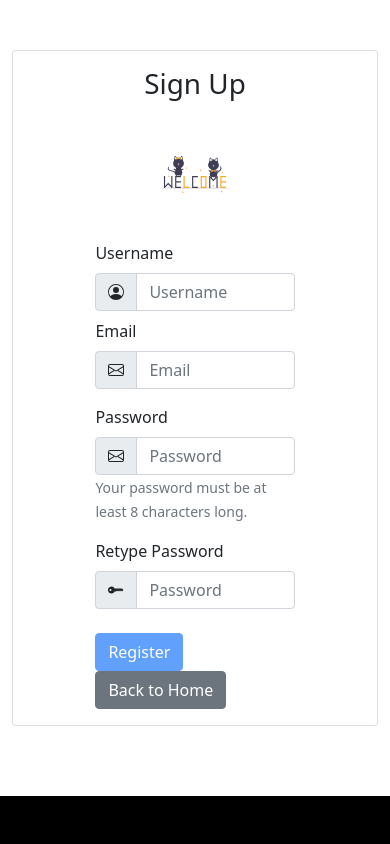
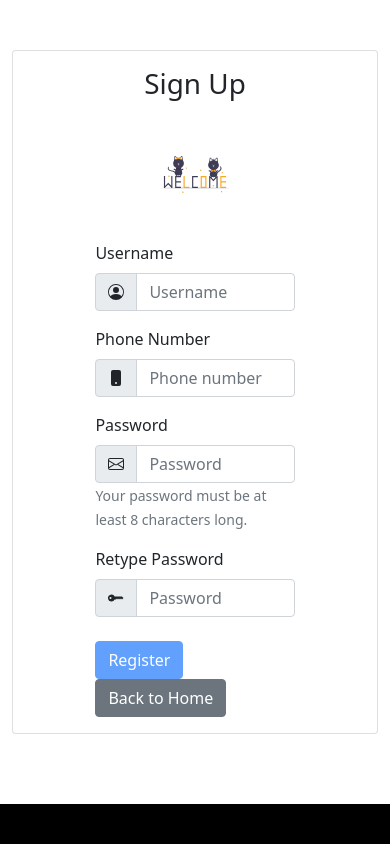
Before and after one commit to HackAndRoll2022/DealShare, a React (Create React App) app in the folder frontend/: page /signup in a window 390 px wide. Shown: the top 844 px of the page. Built offline with nearby package versions, Linux system fonts and the light colour scheme.

Commit message:
Add phone number collection

```diff
--- a/frontend/src/components/signup/SignUp.jsx
+++ b/frontend/src/components/signup/SignUp.jsx
@@ -14,6 +14,7 @@ import {
   Envelope,
   KeyFill,
   BoxArrowInRight,
+  PhoneFill,
 } from "react-bootstrap-icons";
 import "./signup.css";
 import * as yup from "yup";
@@ -39,7 +40,7 @@ const SignUp = () => {
       },
       body: JSON.stringify({
         username: e.username,
-        email: e.email,
+        e: e.phone,
         password: e.password,
       }),
     })
@@ -67,7 +68,12 @@ const SignUp = () => {
       .string()
       .min(2, "Must be 2 characters or more")
       .required("Required"),
-    email: yup.string().email("Invalid email address").required("Required"),
+    // email: yup.string().email("Invalid email address").required("Required"),
+    phone: yup.number().test(
+      "maxDigits",
+      "Must be a valid registered SG HP with 8 digits",
+      (number) => String(number).length === 8
+    ).required("Required"),
     password: yup
       .string()
       .min(8, "Must be 8 characters or more")
@@ -96,6 +102,7 @@ const SignUp = () => {
               initialValues={{
                 username: "",
                 email: "",
+                tele: "",
                 password: "",
                 retypedPassword: "",
                 validateOnMount: true,
@@ -114,7 +121,7 @@ const SignUp = () => {
                 <Form className="form" onSubmit={handleSubmit} noValidate>
                   {!spin ? (
                     <>
-                      <Form.Group className="mb-2" controlId="formUsername">
+                      <Form.Group className="mb-3" controlId="formUsername">
                         <Form.Label>Username</Form.Label>
                         <InputGroup hasValidation>
                           <InputGroup.Text id="inputGroupPrepend">
@@ -136,7 +143,29 @@ const SignUp = () => {
                         </InputGroup>
                       </Form.Group>
 
-                      <Form.Group className="mb-3" controlId="formEmail">
+                      <Form.Group className="mb-3" controlId="formPhone">
+                        <Form.Label>Phone Number</Form.Label>
+                        <InputGroup hasValidation>
+                          <InputGroup.Text id="inputGroupPrepend">
+                            <PhoneFill />
+                          </InputGroup.Text>
+                          <Form.Control
+                            type="text"
+                            placeholder="Phone number"
+                            aria-describedby="inputGroupPrepend"
+                            name="phone"
+                            onChange={handleChange}
+                            value={values.phone}
+                            isValid={touched.phone && !errors.phone}
+                            isInvalid={!!errors.phone}
+                          />
+                          <Form.Control.Feedback type="invalid">
+                            {errors.phone}
+                          </Form.Control.Feedback>
+                        </InputGroup>
+                      </Form.Group>
+
+                      {/* <Form.Group className="mb-3" controlId="formEmail">
                         <Form.Label>Email</Form.Label>
                         <InputGroup hasValidation>
                           <InputGroup.Text id="inputGroupPrepend">
@@ -156,7 +185,7 @@ const SignUp = () => {
                             {errors.email}
                           </Form.Control.Feedback>
                         </InputGroup>
-                      </Form.Group>
+                      </Form.Group> */}
 
                       <Form.Group className="mb-3" controlId="formPassword">
                         <Form.Label>Password</Form.Label>
@@ -208,6 +237,28 @@ const SignUp = () => {
                             {errors.retypedPassword}
                           </Form.Control.Feedback>
                         </InputGroup>
+
+                      {/* <Form.Group className="mb-3" controlId="formTele">
+                        <Form.Label>Telegram</Form.Label>
+                        <InputGroup hasValidation>
+                          <InputGroup.Text id="inputGroupPrepend">
+                            <PhoneFill />
+                          </InputGroup.Text>
+                          <Form.Control
+                            type="text"
+                            placeholder="Telegram handle"
+                            aria-describedby="inputGroupPrepend"
+                            name="tele"
+                            onChange={handleChange}
+                            value={values.tele}
+                            isValid={!errors.tele}
+                            isInvalid={!!errors.tele}
+                          />
+                          <Form.Control.Feedback type="invalid">
+                            {errors.tele}
+                          </Form.Control.Feedback>
+                        </InputGroup>
+                      </Form.Group> */}
                       </Form.Group>
                       {errorMsg !== "" ? (
                         <FailureAlert errorMsg={errorMsg} />
```
